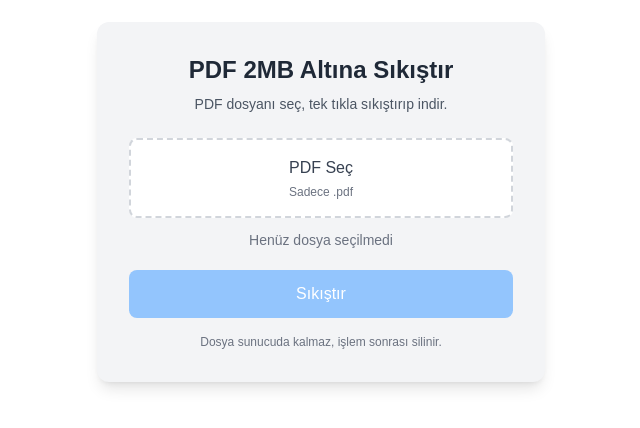
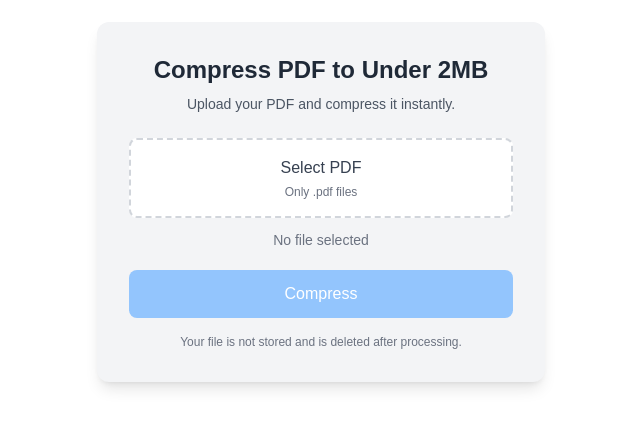
Before and after one commit to behicyildirim/compresspdfto2mb, a Next.js app: page / in a window 1280 px wide. Shown: the part 198-626 px from the top of the page, without its empty margins (319-959 px from the left). Built offline with nearby package versions, Linux system fonts and the light colour scheme.

Commit message:
switch to English for global audience

```diff
--- a/app/page.tsx
+++ b/app/page.tsx
@@ -49,10 +49,10 @@ export default function Home() {
     <main className="min-h-screen flex items-center justify-center bg-white px-4">
       <div className="w-full max-w-md bg-gray-100 p-8 rounded-xl shadow-lg text-center">
         <h1 className="text-2xl font-bold text-gray-800 mb-2">
-          PDF 2MB Altına Sıkıştır
+          Compress PDF to Under 2MB
         </h1>
         <p className="text-sm text-gray-600 mb-6">
-          PDF dosyanı seç, tek tıkla sıkıştırıp indir.
+          Upload your PDF and compress it instantly.
         </p>
 
         {/* Hidden real input */}
@@ -70,9 +70,9 @@ export default function Home() {
           onClick={pickFile}
           className="w-full border-2 border-dashed border-gray-300 hover:border-gray-400 bg-white rounded-lg py-4 px-4 text-gray-700 transition"
         >
-          <div className="font-medium">PDF Seç</div>
+          <div className="font-medium">Select PDF</div>
           <div className="text-xs text-gray-500 mt-1">
-            {file ? "Dosya değiştir" : "Sadece .pdf"}
+            {file ? "Dosya değiştir" : "Only .pdf files"}
           </div>
         </button>
 
@@ -83,7 +83,7 @@ export default function Home() {
               <b>{file.name}</b> • {formatMB(file.size)} MB
             </span>
           ) : (
-            <span className="text-gray-500">Henüz dosya seçilmedi</span>
+            <span className="text-gray-500">No file selected</span>
           )}
         </div>
 
@@ -93,11 +93,11 @@ export default function Home() {
           disabled={loading || !file}
           className="w-full mt-5 bg-blue-600 hover:bg-blue-700 disabled:bg-blue-300 text-white py-3 rounded-lg transition"
         >
-          {loading ? "Sıkıştırılıyor..." : "Sıkıştır"}
+          {loading ? "Compressing..." : "Compress"}
         </button>
 
         <div className="mt-4 text-xs text-gray-500">
-          Dosya sunucuda kalmaz, işlem sonrası silinir.
+          Your file is not stored and is deleted after processing.
         </div>
       </div>
     </main>
```
